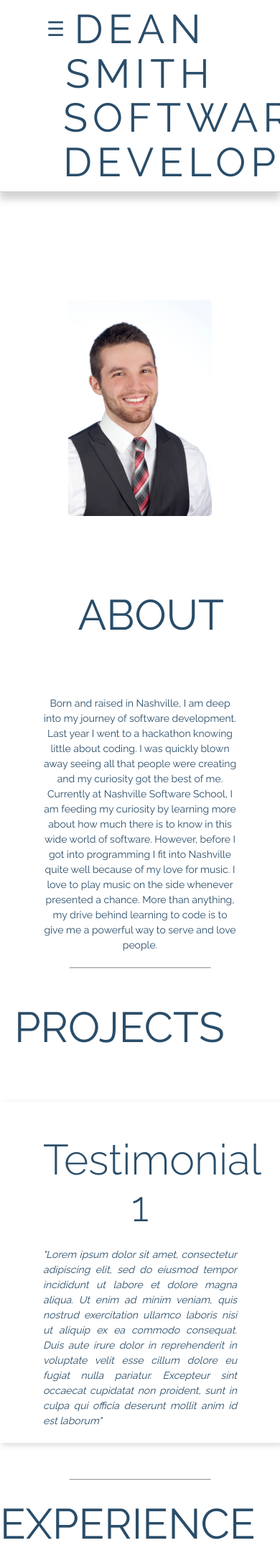
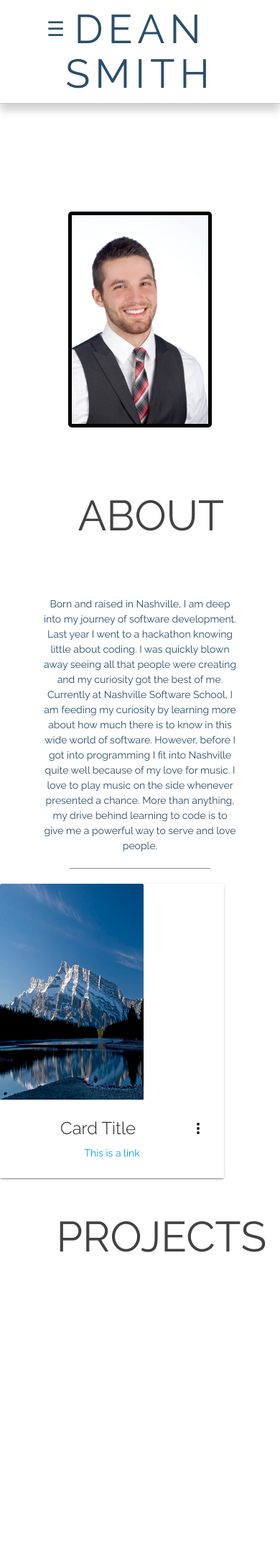
Before and after one commit to Deanomatic/Deanomatic.github.io, a PHP site: page / in a window 390 px wide; the page is wider, and only the part inside the window is pictured. Shown: the top 2151 px of that part at 72% size. Run offline with PHP 8.4, Linux system fonts and the light colour scheme; some libraries are stand-ins or nearby versions.

Commit message:
Changed the css

```diff
--- a/Styles/main.css
+++ b/Styles/main.css
@@ -4,6 +4,12 @@
     font-family: "Raleway", sans-serif;
     line-height: 1.5em;
 }
+.card {
+    width: 80%;
+    text-align: center;
+
+}
+
 #navicon {
     background-color: rgba(255, 255, 255, 0.5);
     color: #2a4d69;
@@ -20,7 +26,7 @@
 }
 #navicon:hover,
 #navicon:active {
-    background-color: #2a4d69;
+    background-color: #ff6d00;
     color: #3F94BF;
 }
 #nav-toggle {
@@ -34,7 +40,7 @@
     text-decoration: none;
 }
 .nav {
-    background-color: #3F94BF;
+    background-color: #ff6d00;
     margin: 0;
     position: fixed;
     display: inline-block;
@@ -48,7 +54,7 @@
     margin-top: 0;
     opacity: 0.8;
     display: block;
-    background-color: #3F94BF;
+    background-color: #ff6d00;
 }
 .nav li {
     list-style-type: none;
@@ -98,7 +104,7 @@
     border: 15px solid white;
     padding: 10px;
     font-size: 10vh;
-    color: white;
+    color: #424242;
     letter-spacing: 7px;
     text-transform: uppercase;
     position: relative;
@@ -122,17 +128,18 @@ hr {
     padding: 50px;
 }
 h1 {
-    color: #2a4d69;
+    color: #424242;
     text-transform: uppercase;
 }
 #Capa_1 {
     fill: #2a4d69;
     height: 300px;
     width: 200px;
-    margin-bottom: 20px;
+    margin-bottom: 5px;
     border-radius: 5px;
     border-style: solid;
-    border-width: 5px black;
+    border-width: 5px;
+    border-color: black;
 
 }
 #profile-pic {
@@ -147,7 +154,7 @@ h1 {
     margin-top: 30px;
     margin-bottom: 30px;
 }
-#testimonials {
+#projects {
     margin: 0 auto;
     min-height: 100vh;
     text-align: center;
@@ -172,14 +179,14 @@ h1 {
     -webkit-transition: all 0.5s ease-in-out;
 }
 .quote h1 {
-    color: #2a4d69;
+    color: #424242;
     text-transform: none;
     font-weight: 300;
     font-style: normal;
     text-align: center;
     position: relative;
 }
-#gallery {
+#experience {
     margin-left: auto;
     margin-right: auto;
     width: 70%;
@@ -188,7 +195,7 @@ h1 {
     padding-bottom: 20px;
     min-height: 100vh;
 }
-#gallery-header {
+#experience-header {
     padding: 50px;
 }
 .image {
@@ -252,6 +259,7 @@ footer {
 
     clear: both;
 }
+/*Back to top button*/
 button {
     float: right;
     background-color: #fff;
@@ -268,7 +276,7 @@ a #facebook:hover,
 #twitter:hover,
 #googleplus:hover,
 #instagram:hover {
-    fill: #3F94BF;
+    fill: black;
     cursor: pointer;
     transition: all 1s ease-in-out;
     -webkit-transition: all 1s ease-in-out;
@@ -283,13 +291,13 @@ button:hover {
 }
 @media screen and (max-width: 1000px) {
     #about,
-    #testimonials,
-    #gallery {
+    #projects,
+    #experience {
         width: 70%;
     }
     #about h1,
-    #testimonials h1,
-    #gallery h1,
+    #projects h1,
+    #experience h1,
     #contact h1 {
         margin-bottom: 30px;
     }
@@ -333,7 +341,7 @@ button:hover {
         letter-spacing: .08em;
         word-spacing: .2em;
     }
-    #testimonials {
+    #projects {
         margin: 0;
         width: 100%;
         letter-spacing: .08em;
@@ -382,7 +390,7 @@ button:hover {
         background-color: #3F94BF;
         color: #fff;
     }
-    #gallery {
+    #experience {
         width: 100%;
     }
     .image {
--- a/index.html
+++ b/index.html
@@ -12,6 +12,7 @@
     <!-- matrerialize links -->
     <link href="http://fonts.googleapis.com/icon?family=Material+Icons" rel="stylesheet">
     <link type="text/css" rel="stylesheet" href="css/materialize.min.css"  media="screen,projection"/>
+    <link type="text/css" rel="stylesheet" href="css/materialize.css"  media="screen,projection"/>
 
 
 </head>
@@ -39,21 +40,11 @@
     <a id="navicon" href="#" onclick="return false;"><span>&#9776</span></a>
     <div id="container">
         <div class="banner" background="images/code.jpg">
-            <h1 id="header-text">Dean Smith<br>Software Developer</h1>
+            <h1 id="header-text">Dean Smith</h1>
         </div>
         <div id="about">
             <img id="Capa_1" src="images\2017_04_26_C18_0373.jpg">
-            <!--<svg version="1.1" id="Capa_1" xmlns="http://www.w3.org/2000/svg" xmlns:xlink="http://www.w3.org/1999/xlink" x="0px" y="0px" width="311.541px" height="311.541px" viewBox="0 0 311.541 311.541" style="enable-background:new 0 0 311.541 311.541;" xml:space="preserve">-->
-                <g>
-                    <!--<path color="red" d="M155.771,26.331C69.74,26.331,0,96.071,0,182.102c0,37.488,13.25,71.883,35.314,98.761
-    			c3.404-27.256,30.627-50.308,68.8-61.225c13.946,12.994,31.96,20.878,51.656,20.878c19.233,0,36.894-7.487,50.698-19.936
-    			c38.503,11.871,65.141,36.27,66.017,64.63c24.284-27.472,39.056-63.555,39.056-103.108
-    			C311.541,96.071,241.801,26.331,155.771,26.331z M155.771,222.069c-9.944,0-19.314-2.732-27.634-7.464
-    			c-20.05-11.409-33.855-34.756-33.855-61.711c0-38.143,27.583-69.176,61.489-69.176c33.909,0,61.489,31.033,61.489,69.176
-    			c0,27.369-14.237,51.004-34.786,62.215C174.379,219.523,165.346,222.069,155.771,222.069z" />
-                </g>-->
-            </svg>
-            <!--<div id="profile-pic"></div> !-->
+
             <h1 id="about-header">About</h1>
                 <span>Born and raised in Nashville, I am deep into my journey of software development.
                     Last year I went to a hackathon knowing little about coding. I was quickly blown away seeing all
@@ -65,12 +56,21 @@
             </div>
         </div>
         <hr></hr>
+            <div class="card">
+                <div class="card-image waves-effect waves-block waves-light">
+                  <img class="activator" style="height: 300px; width: 200px;" src="images/canada1.jpg">
+                </div>
+                <div class="card-content">
+                  <span class="card-title activator grey-text text-darken-4">Card Title<i class="material-icons right">more_vert</i></span>
+                  <p><a href="#">This is a link</a></p>
+                </div>
+                <div class="card-reveal">
+                  <span class="card-title grey-text text-darken-4">Card Title<i class="material-icons right">close</i></span>
+                  <p>Here is some more information about this product that is only revealed once clicked on.</p>
+                </div>
+              </div>
         <div id="projects">
             <h1 id="test-heading">Projects</h1>
-            <div class="quote">
-                <h1>Testimonial 1</h1>
-                <p>"Lorem ipsum dolor sit amet, consectetur adipiscing elit, sed do eiusmod tempor incididunt ut labore et dolore magna aliqua. Ut enim ad minim veniam, quis nostrud exercitation ullamco laboris nisi ut aliquip ex ea commodo consequat. Duis aute irure dolor in reprehenderit in voluptate velit esse cillum dolore eu fugiat nulla pariatur. Excepteur sint occaecat cupidatat non proident, sunt in culpa qui officia deserunt mollit anim id est laborum"</p>
-            </div>
         </div>
         <hr></hr>
         <div id="experience">
@@ -124,5 +124,6 @@
     <!-- materialize javascript -->
     <script type="text/javascript" src="https://code.jquery.com/jquery-2.1.1.min.js"></script>
     <script type="text/javascript" src="js/materialize.min.js"></script>
+    <script type="text/javascript" src="js/materialize.js"></script>
 </body>
 </html>
```
